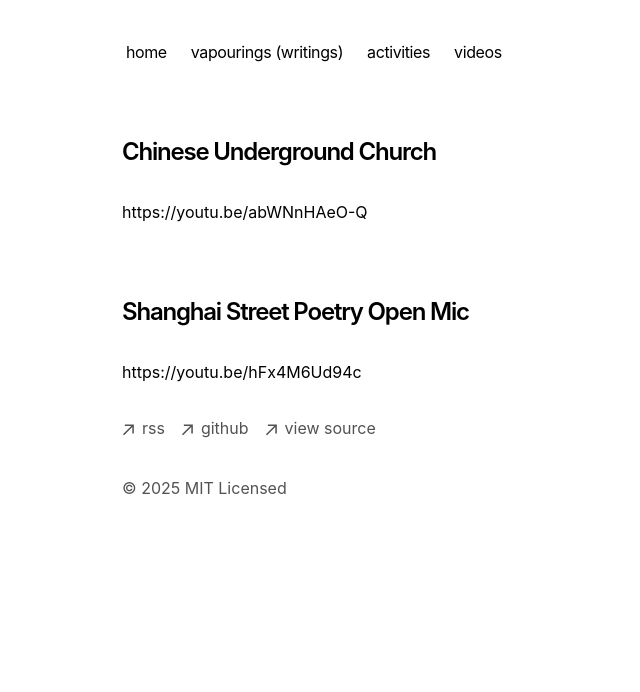
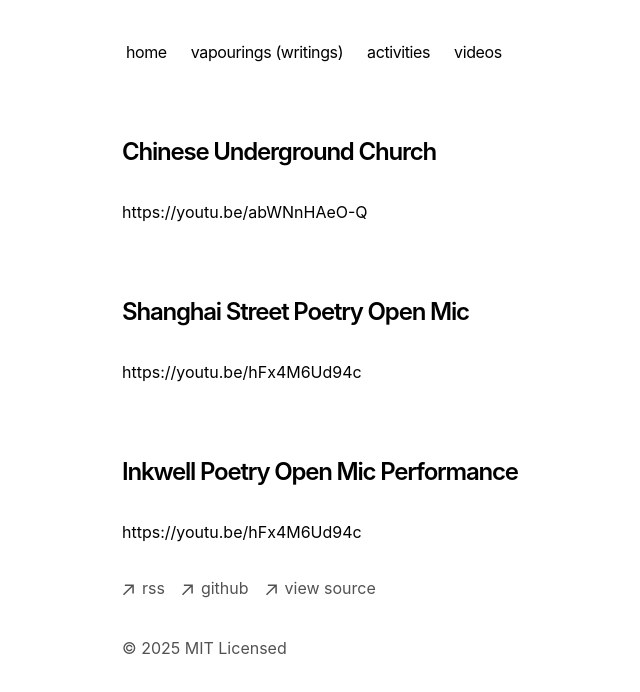
Before and after one commit to KnowsCount/logging-life, a Next.js app: page /videos in a window 1280 px wide. Shown: the top 692 px of the page, without its empty margins (230-870 px from the left). Built offline with nearby package versions, Linux system fonts and the light colour scheme.

Commit message:
add iom video

```diff
--- a/app/videos/page.tsx
+++ b/app/videos/page.tsx
@@ -11,6 +11,9 @@ export default function Page() {
       <br /><br /><br /><br />
       <h1 className="font-semibold text-2xl mb-8 tracking-tighter">Shanghai Street Poetry Open Mic</h1>
       <a href="https://youtu.be/hFx4M6Ud94c">https://youtu.be/hFx4M6Ud94c</a>
+      <br /><br /><br /><br />
+      <h1 className="font-semibold text-2xl mb-8 tracking-tighter">Inkwell Poetry Open Mic Performance</h1>
+      <a href="https://youtu.be/hFx4M6Ud94c">https://youtu.be/hFx4M6Ud94c</a>
     </section>
   )
 }
```
